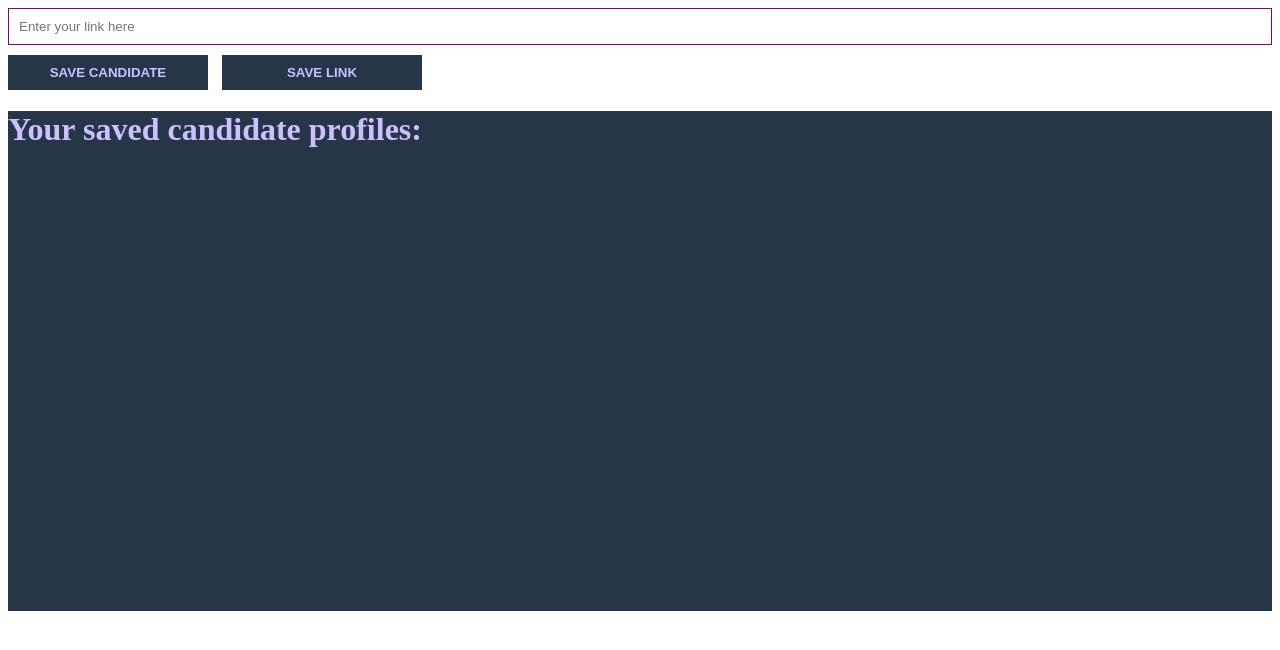
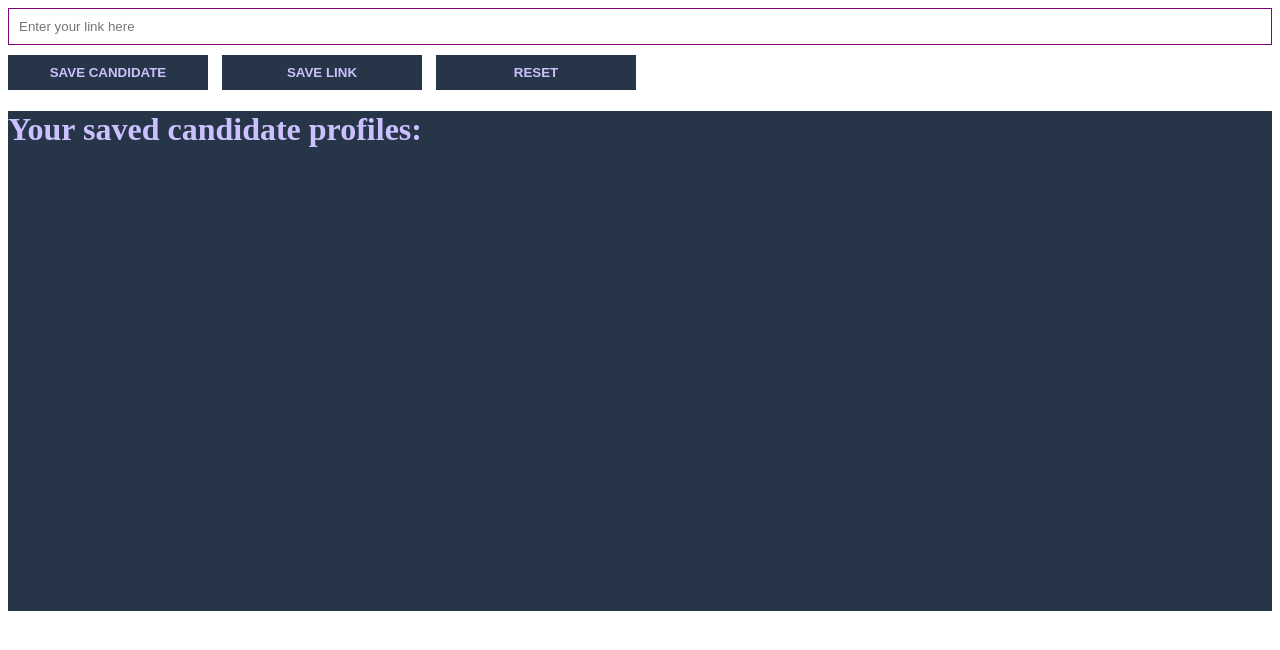
Before and after one commit to joshuaombasa/RECRUITER-ASSISTANT-CHROME-EXTENSION, a browser extension: page index.html in a window 1280 px wide. Drawn offline with Linux system fonts and the light colour scheme.

Commit message:
added reset button inside added reset button inside buttons container

```diff
--- a/index.html
+++ b/index.html
@@ -13,6 +13,7 @@
         <div class="buttons-container">
             <button class="save-candidate-btn all-buttons-styling" id="save-candidate-btn">SAVE CANDIDATE</button>
             <button class="save-link-btn all-buttons-styling" id="save-link-btn">SAVE LINK</button>
+            <button class="reset-btn all-buttons-styling" id="reset-btn">RESET</button>
             <div class="candidates-display-area">
                 <h1 class="display-area-heading">Your saved candidate profiles:</h1>
                 <ul class="links-list" id="links-list"></ul>
```
